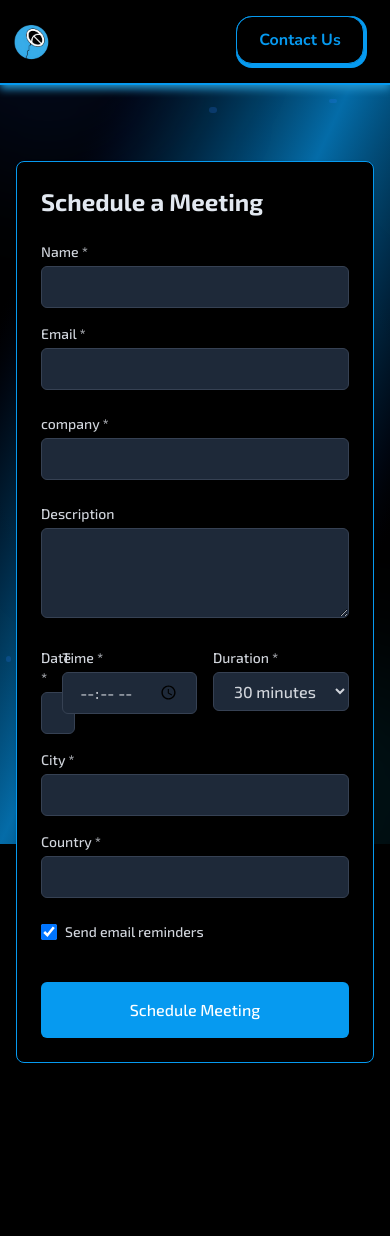
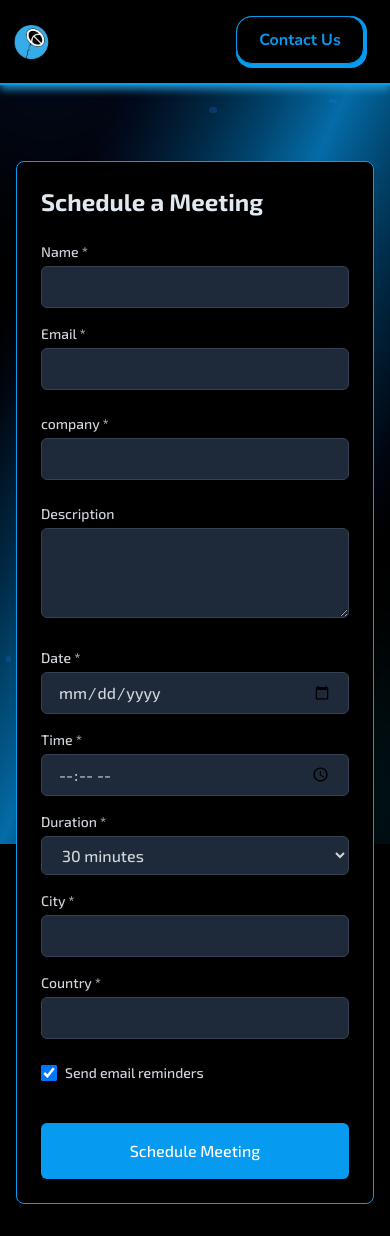
Before and after one commit to mdmonirhasannishan/deonbase, a Next.js app: page /contact in a window 390 px wide. Shown: the top 1236 px of the page. Before the commit the page ends 1139 px from the top, so only its background shows below. Built offline with nearby package versions, Linux system fonts and the light colour scheme; no server answers.

Commit message:
Update page.tsx

```diff
--- a/src/app/contact/page.tsx
+++ b/src/app/contact/page.tsx
@@ -271,7 +271,7 @@
                   <option value="60">1 hour</option>
                 </select>
               </div>
-              <div className="col-span-3 grid grid-cols-1 md:grid-cols-2 gap-4">
+              <div className="col-span-1 md:col-span-3 grid grid-cols-1 md:grid-cols-2 gap-4">
                 <div>
                   <label
                     htmlFor="clientName"
```
